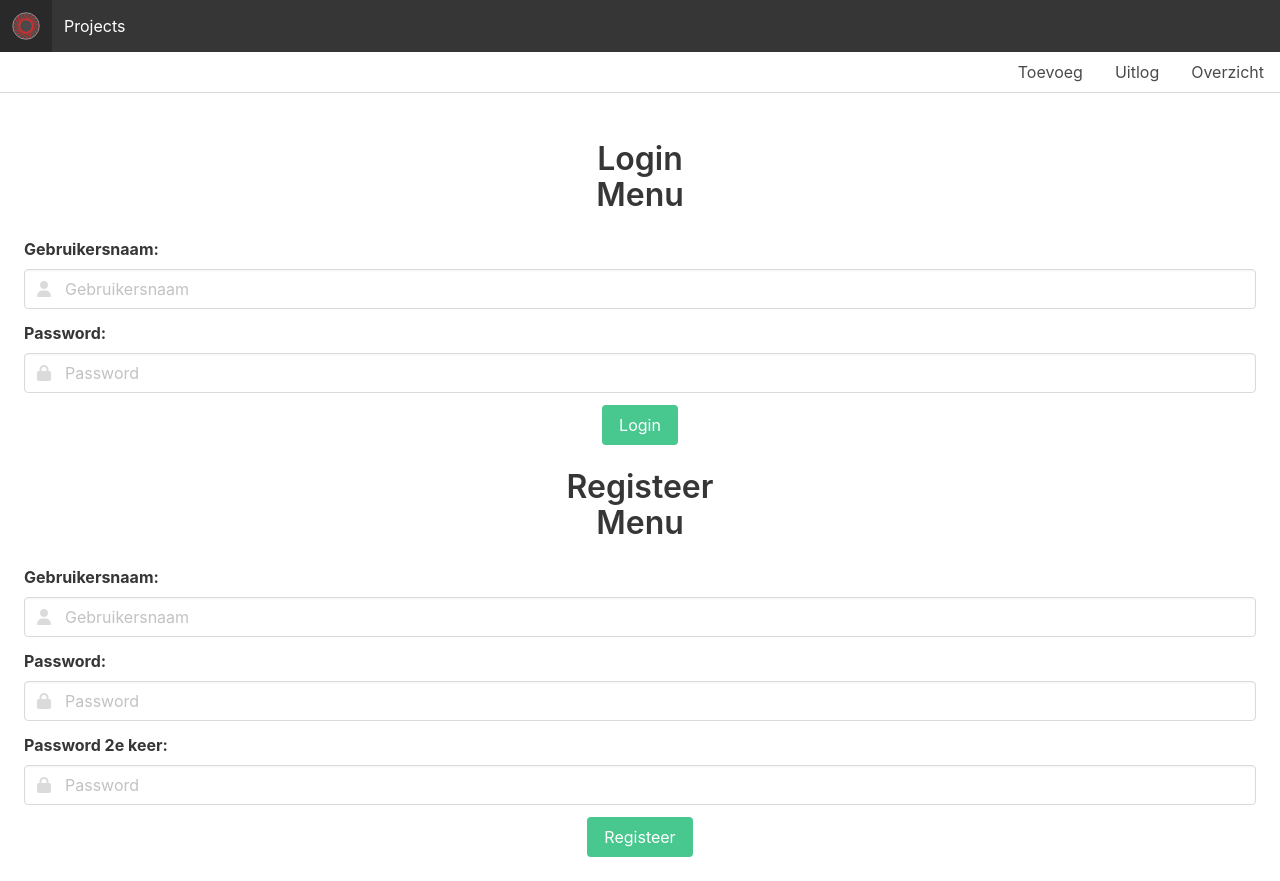
After one commit to NotAProgramerLol/Upload-Foto-Telefoon-Beroeps, a PHP site: page /PrototypeFrontend/login.html in a window 1280 px wide. The commit adds this page. Run offline with PHP 8.4, Linux system fonts and the light colour scheme; some libraries are stand-ins or nearby versions.

Commit message:
protype done. working on some non wireframe bs

```diff
--- a/PrototypeFrontend/bulma-dropdown.js
+++ b/PrototypeFrontend/bulma-dropdown.js
@@ -1,5 +1,5 @@
-let dropDownMenuBurger = document.getElementById("navbar-burger");
-let navbar = document.getElementById("navbar");
+const dropDownMenuBurger = document.getElementById("navbar-burger");
+const navbar = document.getElementById("navbar");
 
 dropDownMenuBurger.addEventListener("click", function dropdown() {
 	if (!dropDownMenuBurger.classList.contains("is-active")) {
--- a/PrototypeFrontend/index.css
+++ b/PrototypeFrontend/index.css
@@ -1 +1 @@
-@import"https://cdn.jsdelivr.net/npm/bulma@0.9.4/css/bulma.min.css"/*# sourceMappingURL=index.css.map */
+@import"https://cdn.jsdelivr.net/npm/bulma@0.9.4/css/bulma.min.css";@import"https://cdnjs.cloudflare.com/ajax/libs/animate.css/4.1.1/animate.min.css";@import"https://cdnjs.cloudflare.com/ajax/libs/font-awesome/6.3.0/css/all.min.css"/*# sourceMappingURL=index.css.map */
--- a/PrototypeFrontend/index.html
+++ b/PrototypeFrontend/index.html
@@ -27,7 +27,8 @@
 					<span aria-hidden="true"></span>
 				</a>
 			</div>
-
+			<!-- TODO: hamburg links goed zetten -->
+			<!-- ?: wtf moet eig in de hamburg komen? -->
 			<div id="navbar" class="navbar-menu">
 				<div class="navbar-start">
 					<a href="projects.html" class="navbar-item"> Projects </a>
--- a/PrototypeFrontend/index.scss
+++ b/PrototypeFrontend/index.scss
@@ -1,4 +1,6 @@
 // + imports
-@import "https://cdn.jsdelivr.net/npm/bulma@0.9.4/css/bulma.min.css";   // ! refer to (https://bulma.io/documentation) for info
+@import "https://cdn.jsdelivr.net/npm/bulma@0.9.4/css/bulma.min.css"; // ! refer to (https://bulma.io/documentation) for info
+@import "https://cdnjs.cloudflare.com/ajax/libs/animate.css/4.1.1/animate.min.css";
+@import "https://cdnjs.cloudflare.com/ajax/libs/font-awesome/6.3.0/css/all.min.css";
 
 // ^ imports
--- /dev/null
+++ b/PrototypeFrontend/login.html
@@ -0,0 +1,131 @@
+<!DOCTYPE html>
+<html lang="en">
+	<head>
+		<meta charset="UTF-8" />
+		<meta http-equiv="X-UA-Compatible" content="IE=edge" />
+		<meta name="viewport" content="width=device-width, initial-scale=1.0" />
+		<title>Landing</title>
+		<link rel="stylesheet" href="index.css" />
+	</head>
+	<body>
+		<!-- + navbar -->
+		<nav class="navbar is-dark" role="navigation" aria-label="main navigation">
+			<div class="navbar-brand">
+				<a class="navbar-item" href="index.html">
+					<img src="logo.svg" alt="logo" width="28" />
+				</a>
+				<a
+					role="button"
+					class="navbar-burger"
+					id="navbar-burger"
+					aria-label="menu"
+					aria-expanded="false"
+					data-target="navbar"
+				>
+					<span aria-hidden="true"></span>
+					<span aria-hidden="true"></span>
+					<span aria-hidden="true"></span>
+				</a>
+			</div>
+			<!-- TODO: hamburg links goed zetten -->
+			<!-- ?: wtf moet eig in de hamburg komen? -->
+			<div id="navbar" class="navbar-menu">
+				<div class="navbar-start">
+					<a href="projects.html" class="navbar-item"> Projects </a>
+				</div>
+			</div>
+		</nav>
+		<!-- ^ navbar -->
+
+		<!-- + links -->
+		<div class="tabs is-right">
+			<ul>
+				<li><a>Toevoeg</a></li>
+				<li><a>Uitlog</a></li>
+				<li><a>Overzicht</a></li>
+			</ul>
+		</div>
+		<!-- ^ links -->
+
+		<!-- + login & registeer -->
+		<div class="p-3">
+			<!-- + login -->
+			<div class="p-3">
+				<div class="container title has-text-centered">
+					Login <br />
+					Menu
+				</div>
+				<label class="label">Gebruikersnaam:</label>
+				<div class="field is-expanded">
+					<p class="control has-icons-left has-icons-right">
+						<input class="input" type="text" placeholder="Gebruikersnaam" />
+						<span class="icon is-small is-left">
+							<i class="fas fa-user"></i>
+						</span>
+					</p>
+				</div>
+				<label class="label">Password:</label>
+				<div class="field">
+					<p class="control has-icons-left">
+						<input class="input" type="password" placeholder="Password" />
+						<span class="icon is-small is-left">
+							<i class="fas fa-lock"></i>
+						</span>
+					</p>
+				</div>
+				<div class="field is-grouped is-grouped-centered">
+					<p class="control">
+						<button class="button is-success">Login</button>
+					</p>
+				</div>
+			</div>
+			<!-- ^ login -->
+
+			<!-- + registeer -->
+			<div class="p-3">
+				<div class="container title has-text-centered">
+					Registeer <br />
+					Menu
+				</div>
+				<label class="label">Gebruikersnaam:</label>
+				<div class="field">
+					<p class="control has-icons-left has-icons-right">
+						<input class="input" type="text" placeholder="Gebruikersnaam" />
+						<span class="icon is-small is-left">
+							<i class="fas fa-user"></i>
+						</span>
+					</p>
+				</div>
+				<label class="label">Password:</label>
+				<div class="field">
+					<p class="control has-icons-left">
+						<input class="input" type="password" placeholder="Password" />
+						<span class="icon is-small is-left">
+							<i class="fas fa-lock"></i>
+						</span>
+					</p>
+				</div>
+				<label class="label">Password 2e keer:</label>
+				<div class="field">
+					<p class="control has-icons-left">
+						<input class="input" type="password" placeholder="Password" />
+						<span class="icon is-small is-left">
+							<i class="fas fa-lock"></i>
+						</span>
+					</p>
+				</div>
+				<div class="field is-grouped is-grouped-centered">
+					<p class="control">
+						<button class="button is-success">Registeer</button>
+					</p>
+				</div>
+			</div>
+			<!-- ^ registeer -->
+		</div>
+		<!-- + login & registeer -->
+
+		<!-- + scripts -->
+		<script src="./bulma-dropdown.js" defer></script>
+		<!-- ^scripts -->
+	</body>
+</html>
```
Also changed, not shown: PrototypeFrontend/bulma-fileInput.js (added, +32 -0 lines), PrototypeFrontend/toevoeg.html (added, +87 -0 lines), 1 other file.
